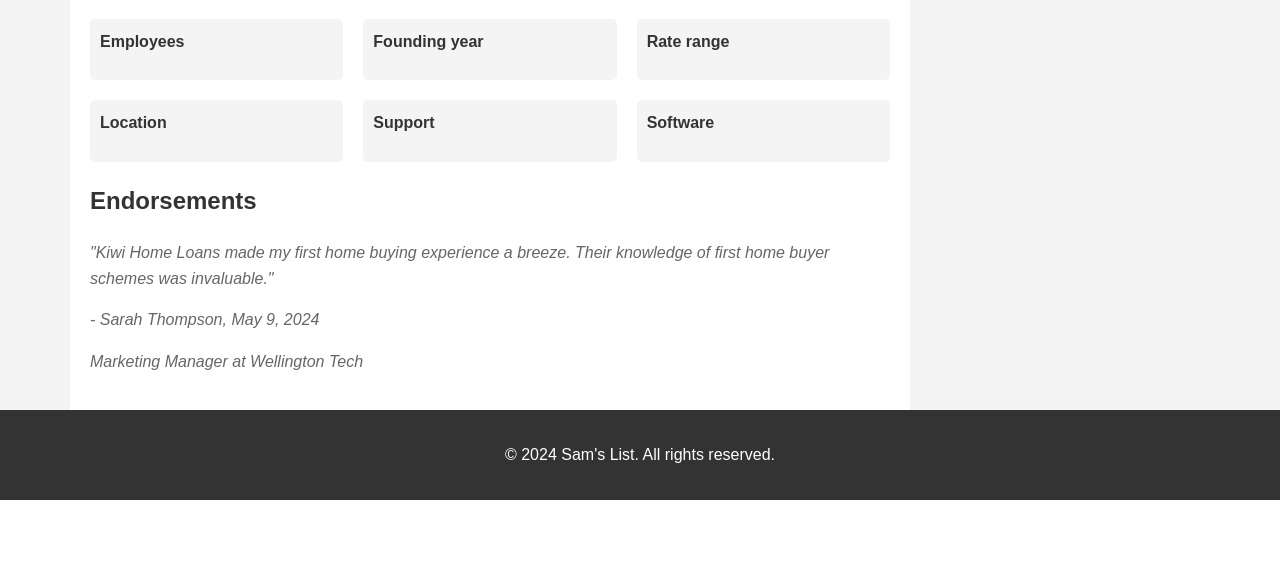
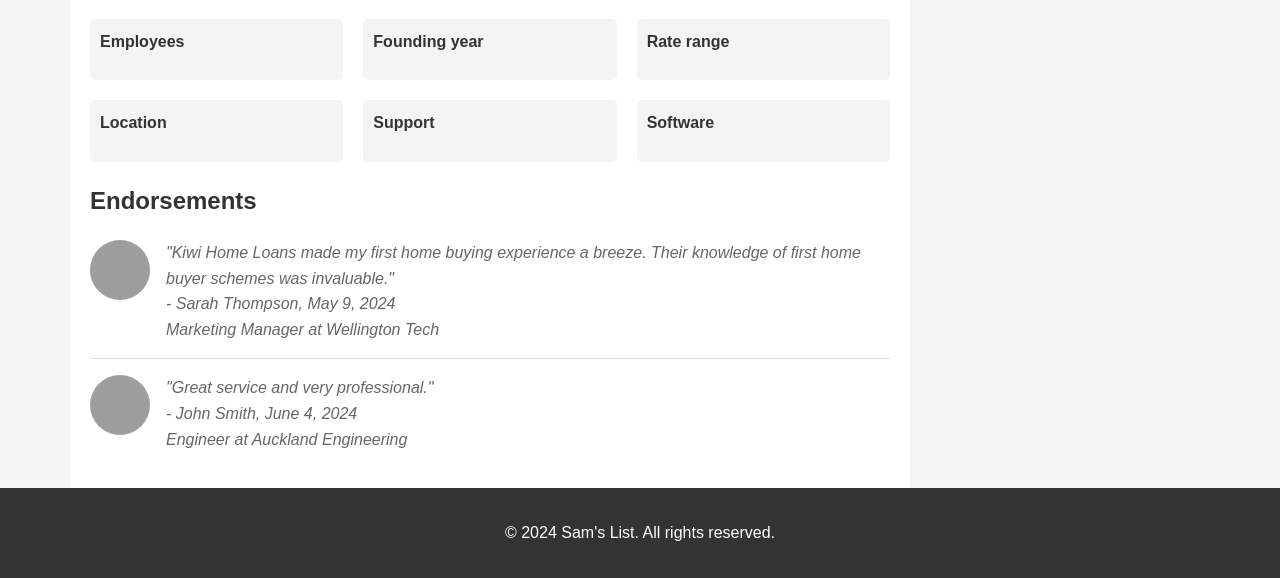
Before and after one commit to xeladsn/nz-mortgage-brokers-directory, a Flask app: page /cpa/1 in a window 1280 px wide. Shown: the part 662-1240 px from the top of the page. Before the commit the page ends 1162 px from the top, so only its background shows below. Run offline with Flask 3, Linux system fonts and the light colour scheme; grey boxes are pictures that could not be loaded.

Commit message:
improve endorsements

```diff
--- a/app.py
+++ b/app.py
@@ -33,7 +33,15 @@ cpas = [
                 "name": "Sarah Thompson",
                 "date": "May 9, 2024",
                 "comment": "Kiwi Home Loans made my first home buying experience a breeze. Their knowledge of first home buyer schemes was invaluable.",
-                "title": "Marketing Manager at Wellington Tech"
+                "title": "Marketing Manager at Wellington Tech",
+                "picture": "sarah_thompson.jpg"
+            },
+            {
+                "name": "John Smith",
+                "date": "June 4, 2024",
+                "comment": "Great service and very professional.",
+                "title": "Engineer at Auckland Engineering",
+                "picture": "john_smith.jpg"
             }
         ]
     },
@@ -50,8 +58,16 @@ cpas = [
                 "name": "Michael Chen",
                 "date": "Jun 17, 2024",
                 "comment": "NZ Property Finance has been crucial in growing my property portfolio. Their market insights and negotiation skills with lenders are top-notch.",
-                "title": "Director at Auckland Property Developments"
+                "title": "Director at Auckland Property Developments",
+                "picture": "michael_chen.jpg"
             },
+            {
+                "name": "Jane Doe",
+                "date": "July 1, 2024",
+                "comment": "Very knowledgeable and helpful.",
+                "title": "Investor at Wellington Investments",
+                "picture": "jane_doe.jpg"
+            }
         ]
     },
     {
@@ -67,7 +83,15 @@ cpas = [
                 "name": "Emma Wilson",
                 "date": "May 2, 2024",
                 "comment": "As a freelancer, I thought getting a mortgage would be impossible. Fern Financials not only made it possible but made the whole process smooth and stress-free.",
-                "title": "Freelance Graphic Designer"
+                "title": "Freelance Graphic Designer",
+                "picture": "emma_wilson.jpg"
+            },
+            {
+                "name": "David Brown",
+                "date": "June 20, 2024",
+                "comment": "Excellent service and support.",
+                "title": "Small Business Owner",
+                "picture": "david_brown.jpg"
             }
         ]
     },
@@ -84,7 +108,15 @@ cpas = [
                 "name": "James Tait",
                 "date": "Apr 10, 2024",
                 "comment": "Koru Mortgages has been my go-to for all things property finance. Their expertise across different loan types and lenders is unmatched.",
-                "title": "CEO of Christchurch Retail Group"
+                "title": "CEO of Christchurch Retail Group",
+                "picture": "james_tait.jpg"
+            },
+            {
+                "name": "Laura White",
+                "date": "July 15, 2024",
+                "comment": "Very efficient and reliable.",
+                "title": "Real Estate Agent",
+                "picture": "laura_white.jpg"
             }
         ]
     }
--- a/static/style.css
+++ b/static/style.css
@@ -323,3 +323,31 @@ a:hover {
 #contactForm button:hover {
     background-color: #45a049;
 }
+
+.endorsement {
+    display: flex;
+    align-items: start;
+    margin-bottom: 1rem;
+}
+
+.endorsement-picture {
+    width: 60px;
+    height: 60px;
+    border-radius: 50%;
+    margin-right: 1rem;
+}
+
+.endorsement-text {
+    flex: 1;
+}
+
+.endorsement-text p {
+    margin-top: 0;
+    margin-bottom: 0;
+}
+
+.cpa-detail .endorsement:not(:last-child) {
+    padding-bottom: 1rem;
+    border-bottom: 1px solid var(--color-border);
+    margin-bottom: 1rem;
+}
--- a/templates/cpa_detail.html
+++ b/templates/cpa_detail.html
@@ -126,9 +126,12 @@
             <div class="endorsements">
                 {% for endorsement in cpa.endorsements %}
                 <div class="endorsement">
-                    <p>"{{ endorsement.comment }}"</p>
-                    <p>- {{ endorsement.name }}, {{ endorsement.date }}</p>
-                    <p>{{ endorsement.title }}</p>
+                    <img src="{{ url_for('static', filename=endorsement.picture) }}" alt="{{ endorsement.name }}" class="endorsement-picture">
+                    <div class="endorsement-text">
+                        <p>"{{ endorsement.comment }}"</p>
+                        <p>- {{ endorsement.name }}, {{ endorsement.date }}</p>
+                        <p>{{ endorsement.title }}</p>
+                    </div>
                 </div>
                 {% endfor %}
             </div>
```
Also changed, not shown: templates/home.html (+4 -3 lines).
